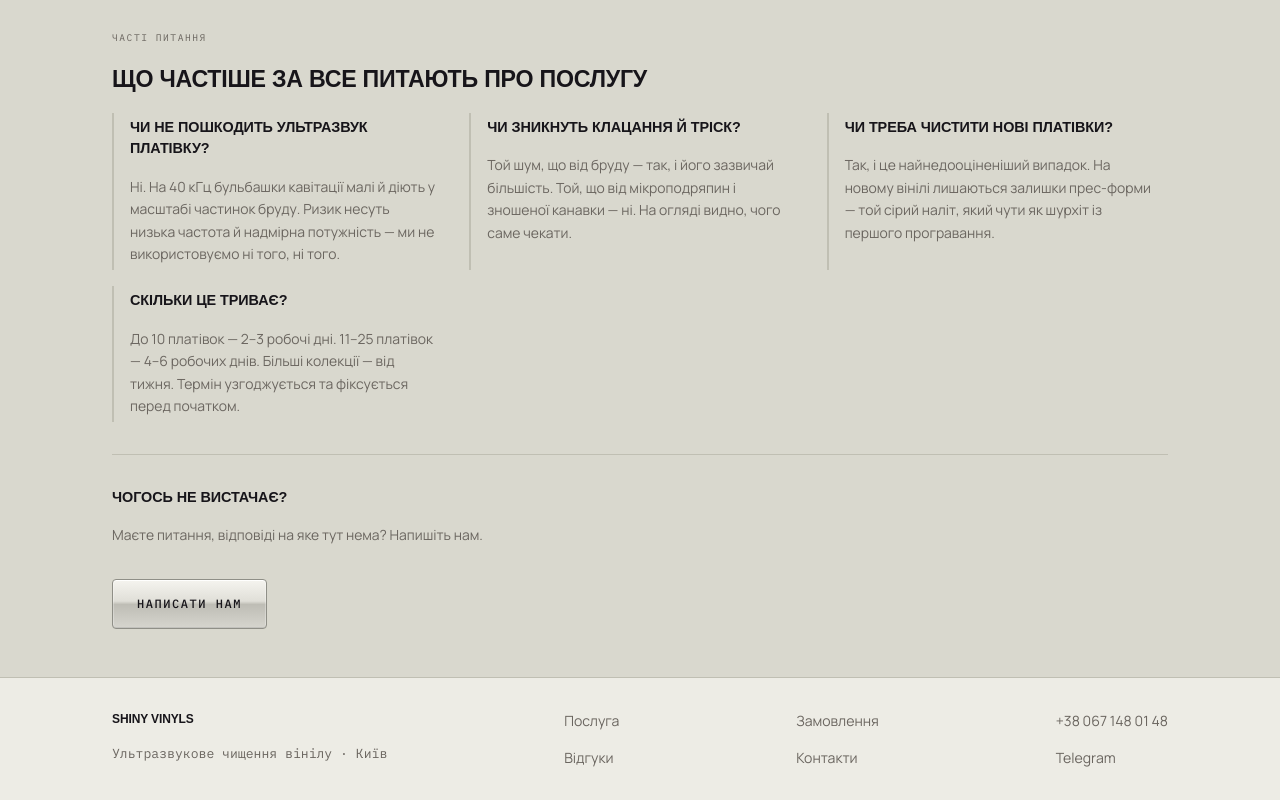
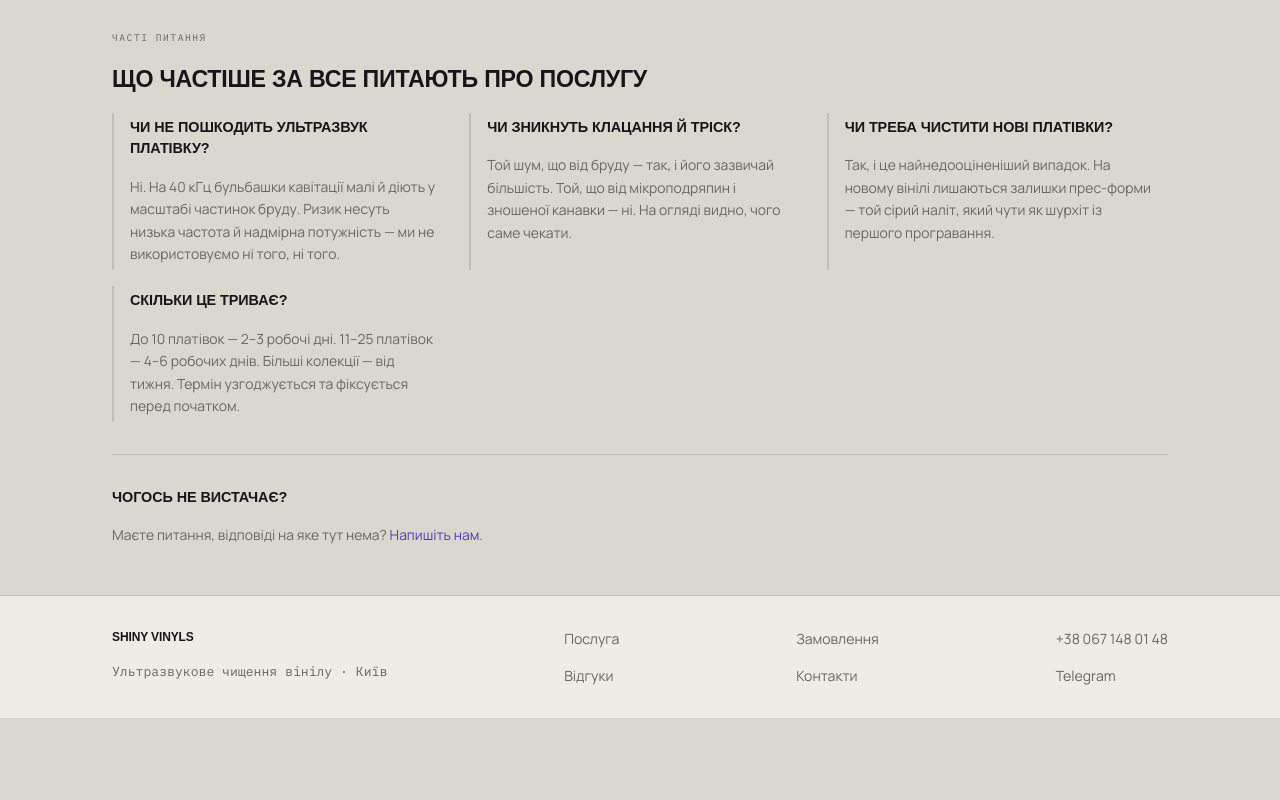
Before and after one commit to TolikSyedin/shiny-vinyls, a Next.js app: page /how-it-works in a window 1280 px wide. Shown: the part 2618-3418 px from the top of the page. After the commit the page ends 3336 px from the top, so only its background shows below. Built offline with nearby package versions, Linux system fonts and the light colour scheme; a web font is replaced by a local one.

Commit message:
Make how-it-works closing prompt an inline link instead of a fourth CTA button

```diff
--- a/app/how-it-works/page.tsx
+++ b/app/how-it-works/page.tsx
@@ -1,3 +1,4 @@
+import Link from 'next/link'
 import { PageContainer } from '@/components/layout'
 import {
   CardGridSection,
@@ -240,12 +241,12 @@ export default function HowItWorksPage() {
       <Section>
         <div className="flex flex-col items-start gap-4">
           <h3>Чогось не вистачає?</h3>
-          <Note>Маєте питання, відповіді на яке тут нема? Напишіть нам.</Note>
+          <Note>
+            Маєте питання, відповіді на яке тут нема?{' '}
+            <Link href="/contacts">Напишіть нам</Link>.
+          </Note>
         </div>
       </Section>
-      <CtaSection>
-        <CtaLink href="/contacts">Написати нам</CtaLink>
-      </CtaSection>
     </PageContainer>
   )
 }
```
